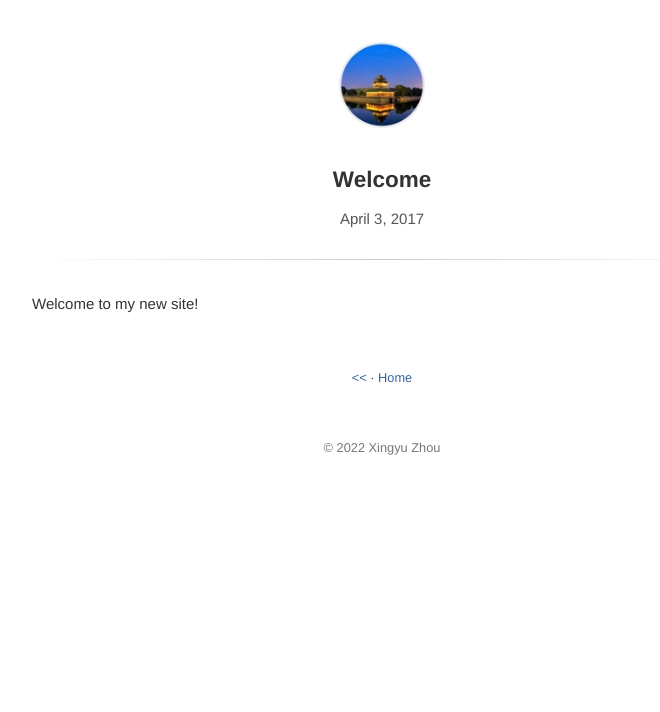
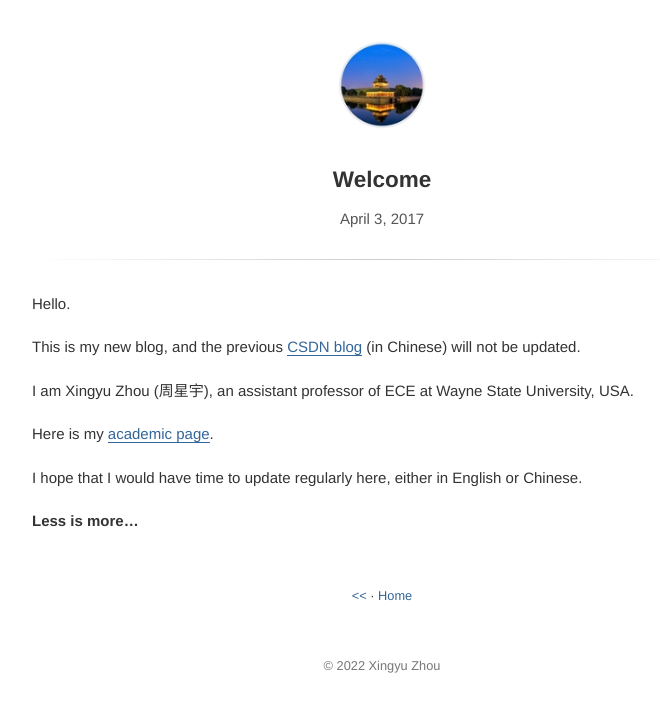
Before and after one commit to XingyuZhou989/blog, a Jekyll site: the page built from _posts/2017-04-03-welcome.md, in a window 1280 px wide. Shown: the top 712 px of the page, without its empty margins (258-918 px from the left). Built offline with Jekyll 4.4.1, drawn with Linux system fonts in a browser that asks for light colours.

Commit message:
update about

```diff
--- a/_posts/2017-04-03-welcome.md
+++ b/_posts/2017-04-03-welcome.md
@@ -3,4 +3,15 @@ title: Welcome
 updated: 2017-04-03 17:29
 ---
 
-Welcome to my new site!
+Hello.
+
+This is my new blog, and the previous [CSDN blog](http://blog.csdn.net/mike190267481) (in Chinese) will not be updated.
+
+I am Xingyu Zhou (周星宇), an assistant professor of ECE at Wayne State University, USA.
+
+Here is my [academic page](http://xingyuzhou.org).
+
+I hope that I would have time to update regularly here, either in English or Chinese.
+
+
+**Less is more...**
```
Also changed, not shown: about.md (+1 -1 lines).
